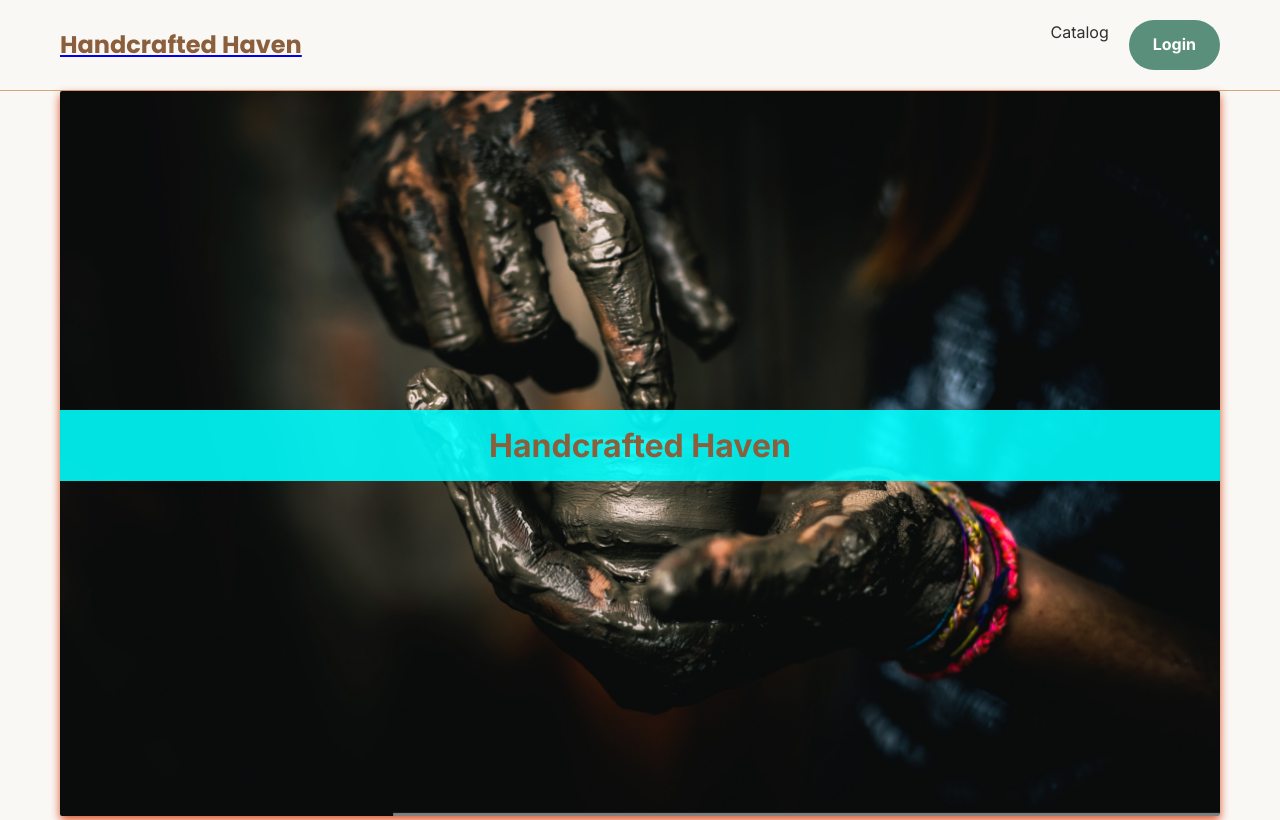
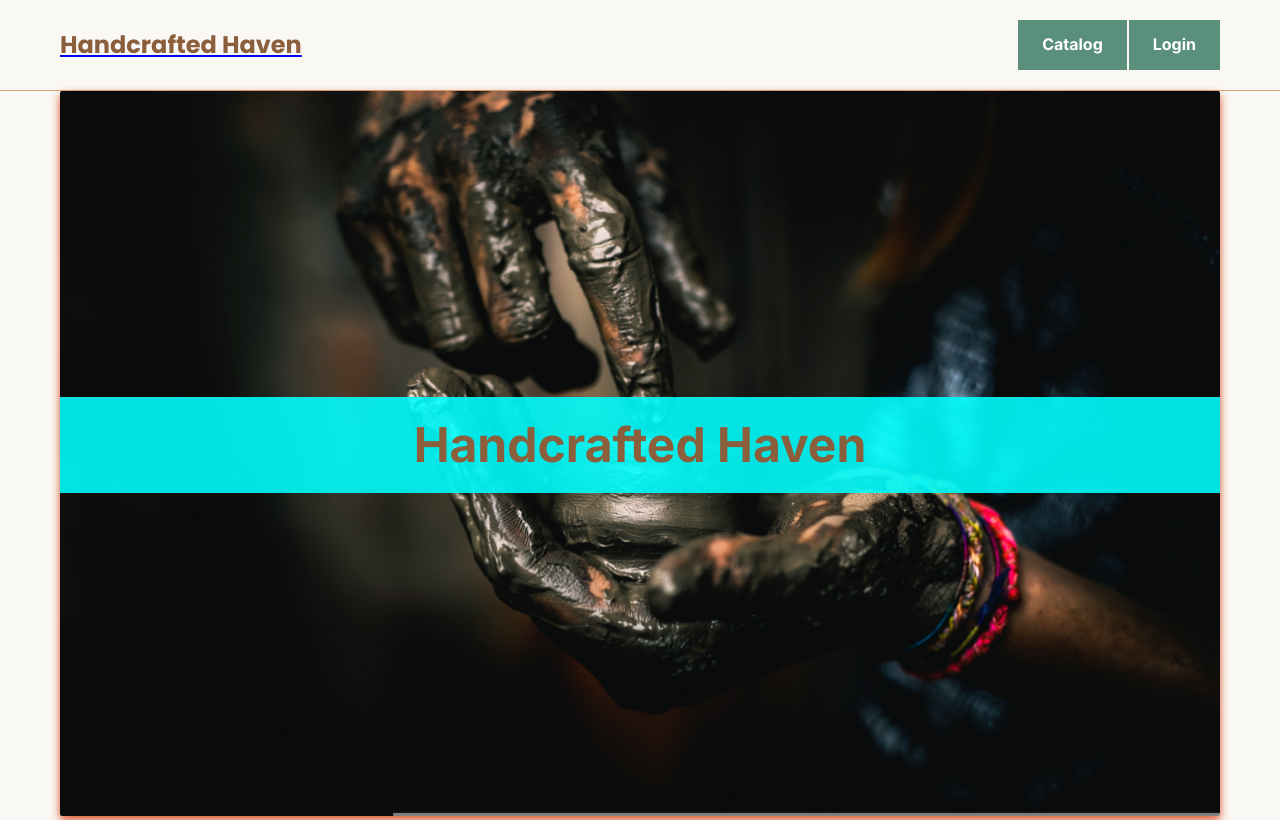
Before and after one commit to stevenmondragon23/byu-wdd430-teamproject, a Next.js app: page / in a window 1280 px wide. Shown: the top 820 px of the page. Built offline with nearby package versions, Linux system fonts and the light colour scheme.

Commit message:
fixed ui components

```diff
--- a/app/landing.module.css
+++ b/app/landing.module.css
@@ -17,6 +17,8 @@
     display: flex;
     justify-content: center;
     align-items: center;
+    font-size: x-large;
+    text-decoration: solid;
 
 }
 
--- a/app/layout.tsx
+++ b/app/layout.tsx
@@ -1,6 +1,6 @@
 import '@/app/ui/global.css';
 import { inter } from '@/app/ui/fonts';
-import Navbar from '@/app/ui/components/navbar';
+import Navbar from '@/app/ui/components/navBar/navbar';
 import Footer from './ui/components/footer/footer';
 
 export const metadata = {
--- a/app/page.tsx
+++ b/app/page.tsx
@@ -7,6 +7,7 @@ export default function Page(){
             <div className={styles.HeroSection}>
                 <Image
                     src="/landing.jpg"
+                    loading="eager"
                     alt="Hero Image"
                     width={1200}
                     height={600}
--- a/app/ui/components/navbar.tsx
+++ b/app/ui/components/navBar/navbar.tsx
@@ -1,9 +1,10 @@
 import Link from 'next/link';
 import { poppins } from '@/app/ui/fonts';
 
+
 export default function Navbar() {
   return (
-    <nav style={{ padding: '20px 0', borderBottom: '1px solid var(--secondary-color)' }}>
+    <nav   style={{ padding: '20px 0', borderBottom: '1px solid var(--secondary-color)' }}>
       <div className="container" style={{ display: 'flex', justifyContent: 'space-between', alignItems: 'center' }}>
         {/* Use Next/Link for navigation without page reload */}
         <Link href="/">
@@ -11,8 +12,8 @@ export default function Navbar() {
             Handcrafted Haven
           </h2>
         </Link>
-        <div style={{ display: 'flex', gap: '20px' }}>
-          <Link href="/catalog" style={{ color: 'var(--text-color)', textDecoration: 'none' }}>Catalog</Link>
+        <div style={{ display: 'flex', gap: '2px' }}>
+          <Link href="/catalog" className="btn-primary" >Catalog</Link>
           <Link href="/login" className="btn-primary">Login</Link>
         </div>
       </div>
--- a/app/ui/global.css
+++ b/app/ui/global.css
@@ -27,21 +27,7 @@ h1, h2, h3, h4 {
   margin-bottom: 1rem;
 }
 
-.btn-primary {
-  background-color: var(--accent-color);
-  color: white;
-  padding: 0.75rem 1.5rem;
-  border: none;
-  border-radius: 25px;
-  cursor: pointer;
-  font-weight: bold;
-  text-decoration: none;
-  transition: background-color 0.3s;
-}
 
-.btn-primary:hover {
-  background-color: var(--primary-color);
-}
 
 .container {
   max-width: 1200px;
@@ -69,3 +55,23 @@ label {
   outline: none;
   border-color: var(--accent-color);
 }
+
+
+nav div{
+  align-items: center;
+}
+
+.btn-primary {
+  background-color: var(--accent-color);
+  color: white;
+  padding: 0.75rem 1.5rem;
+  border: none;
+  cursor: pointer;
+  font-weight: bold;
+  text-decoration: none;
+  transition: background-color 0.3s;
+}
+
+.btn-primary:hover {
+  background-color: var(--primary-color);
+}
```
